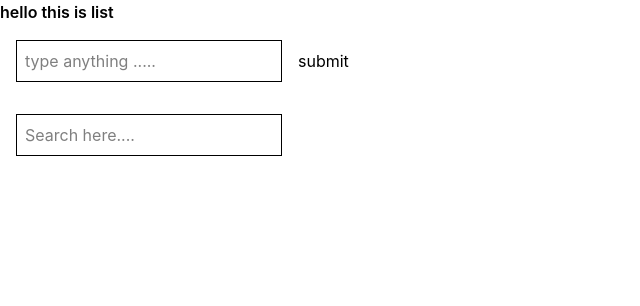
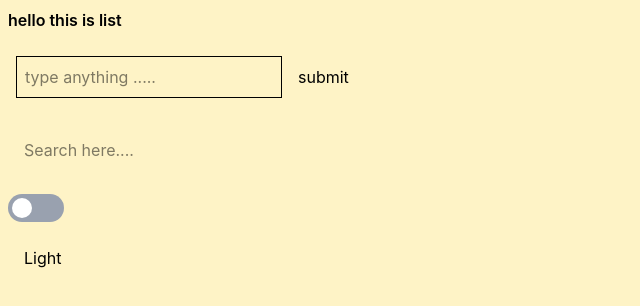
Before and after one commit to Abhi-431/react-mini-apps, a React (Vite) app: page /list in a window 1280 px wide. Shown: the top 306 px of the page, without its empty margins (0-640 px from the left). Built offline with nearby package versions, Linux system fonts and the light colour scheme.

Commit message:
feat:create a dark mode toggle button.

```diff
--- a/src/App.jsx
+++ b/src/App.jsx
@@ -7,6 +7,7 @@ import { Routes, Route, BrowserRouter } from 'react-router-dom'
 import Home from "./Pages/Home.jsx"
 import Counter from './componants/Counter.jsx'
 import SearchList from './Pages/SearchList.jsx'
+import ModeChange from './Pages/ModeChange.jsx'
 function App() {
   const [count, setCount] = useState(0)
 
@@ -15,6 +16,7 @@ function App() {
       <Route path='/' element={<Home/>}/>
       <Route path='/counter' element={<Counter/>}/>
       <Route path='/list' element={<SearchList/>}/>
+      <Route path='/mode' element={<ModeChange/>}/>
     </Routes>
 
   )
--- /dev/null
+++ b/src/Pages/ModeChange.jsx
@@ -0,0 +1,21 @@
+import React, { useState } from 'react'
+
+const ModeChange = () => {
+    const [mode,setMode]=useState(false);
+  return (
+    <div className={` ${mode ? "bg-gray-800":"bg-amber-100"} w-full min-h-screen flex justify-center items-center`}>
+      <div
+      onClick={()=>setMode(!mode)}
+       className={`w-10 h-6 bg-gray-500 p-1 m-2 cursor-pointer rounded-xl ${mode ? "bg-green-400":"bg-gray-500"}`}>
+        <div className={`w-4 h-4 bg-white rounded-full transition-transform
+         ${mode ? "translate-x-4":"translate-x-0"} `}>
+
+        </div>
+
+      </div>
+      <p className={`font-semibold ${mode ? "text-amber-100":"text-gray-800"}`}>{mode ? "Dark":"light"}</p>
+    </div>
+  )
+}
+
+export default ModeChange
--- a/src/Pages/SearchList.jsx
+++ b/src/Pages/SearchList.jsx
@@ -4,6 +4,7 @@ const SearchList = (props) => {
     const [item,setItem]=useState('')
     const [listItem,setListitem]=useState([])
     const[search,setSearch]=useState('')
+    const [isOn,setIsOn]=useState(false)
     const handleAddItem=(e)=>{
         e.preventDefault();
         if(item.trim()==='')return;
@@ -19,17 +20,21 @@ const SearchList = (props) => {
   const filteredItems = listItem.filter((obj) =>
     obj.text.toLowerCase().includes(search.toLowerCase())
   );
+  const changeBgColor=(e)=>{
+    e.preventDefault()
+
+  }
 
   return (
-    <div>
-      <h1 className='font-semibold'>hello this is list </h1>
+    <div className={` w-full h-screen ${isOn ? "bg-blue-950":"bg-amber-100"}`}>
+      <h1 className={`${isOn ? "text-white" : "text-black"} p-2 font-semibold`}>hello this is list </h1>
       <form onSubmit={handleAddItem}>
         <input type="text"
-       className=' border p-2 m-4'
+       className={`border p-2 m-4`}
        placeholder='type anything .....'
        value={item}
        onChange={(e)=>setItem(e.target.value)}/>
-       <button type='submit'>submit</button>
+       <button className={`${isOn ? "text-white" : "text-black"}`} type='submit'>submit</button>
         </form>
 
            <input
@@ -37,7 +42,7 @@ const SearchList = (props) => {
         placeholder='Search here....'
         value={search}
         onChange={(e)=>setSearch(e.target.value)}
-        className=' border p-2 m-4'
+        className={`${isOn ? "text-white" : "text-black"}border p-2 m-4`}
          />
 
       <ul>
@@ -51,7 +56,21 @@ const SearchList = (props) => {
       {filteredItems.length === 0 && listItem.length > 0 && (
         <p className='text-gray-500'>No items match your search.</p>
       )}
-
+     <div>
+      <div
+      onClick={() => setIsOn(!isOn)}
+      className={`w-14 h-7 rounded-full p-1 m-2 cursor-pointer ${
+        isOn ? "bg-green-500" : "bg-gray-400"
+      }`}
+    >
+      <div
+        className={`w-5 h-5 bg-white rounded-full transition-transform ${
+          isOn ? "translate-x-7" : "translate-x-0"
+        }`}
+      ></div>
+    </div>
+    <p className={`${isOn ? "text-white" : "text-black"}border p-2 m-4`}>{isOn ?"Dark" :" Light"}</p>
+     </div>
     </div>
   )
 }
--- a/src/assets/Data.js
+++ b/src/assets/Data.js
@@ -18,7 +18,7 @@ const blogs = [
     title: "Props vs State in React",
     description:
       "Understand the difference between props and state and when to use each.",
-      path:'/counter'
+      path:'/mode'
   },
   {
     id: 4,
```
